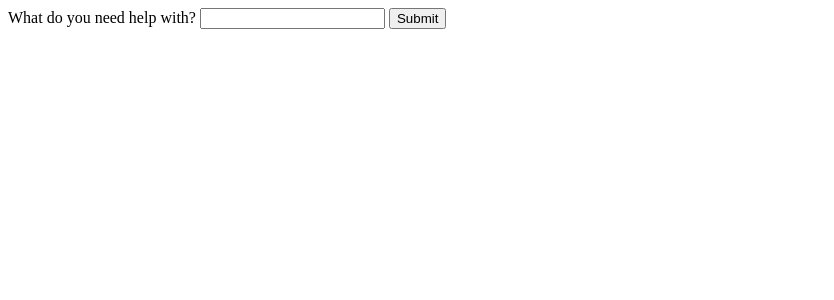
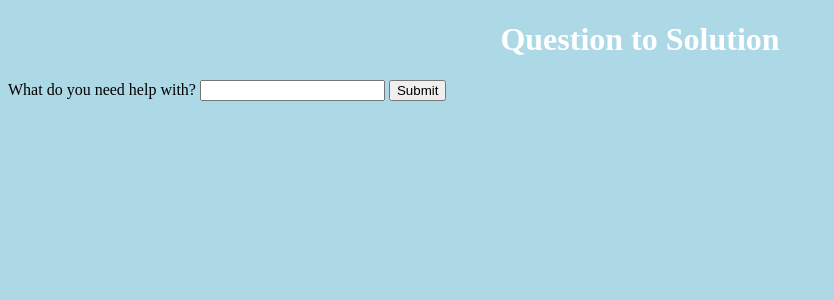
Before and after one commit to estherlyd/methacks2023-SmarterHotline, a Flask app: template templates/form.html in a window 1280 px wide. Shown: the top 300 px of the page, without its empty margins (0-834 px from the left). Run offline with Flask 3, Linux system fonts and the light colour scheme; the template is opened without the code that fills it, so the values that code supplies are empty.

Commit message:
html update

```diff
--- a/templates/form.html
+++ b/templates/form.html
@@ -2,9 +2,12 @@
 <html lang="en">
 <head>
     <meta charset="UTF-8">
-    <title>Title</title>
+    <title>Hotline</title>
+    <link rel="stylesheet" href="{{ url_for('static', filename='style.css') }}">
 </head>
 <body>
+<font color="green"><h1>Question to Solution</h1></font>
+
     <form action="/" method="POST">
         <label for="Question">What do you need help with?</label>
         <input type="text" name="question">
--- /dev/null
+++ b/templates/style.css
@@ -0,0 +1,13 @@
+body {
+    background-color: lightblue;
+}
+
+h1 {
+    color: white;
+    text-align: center;
+}
+
+p {
+    font-family: verdana;
+    font-size: 20px;
+}
```
